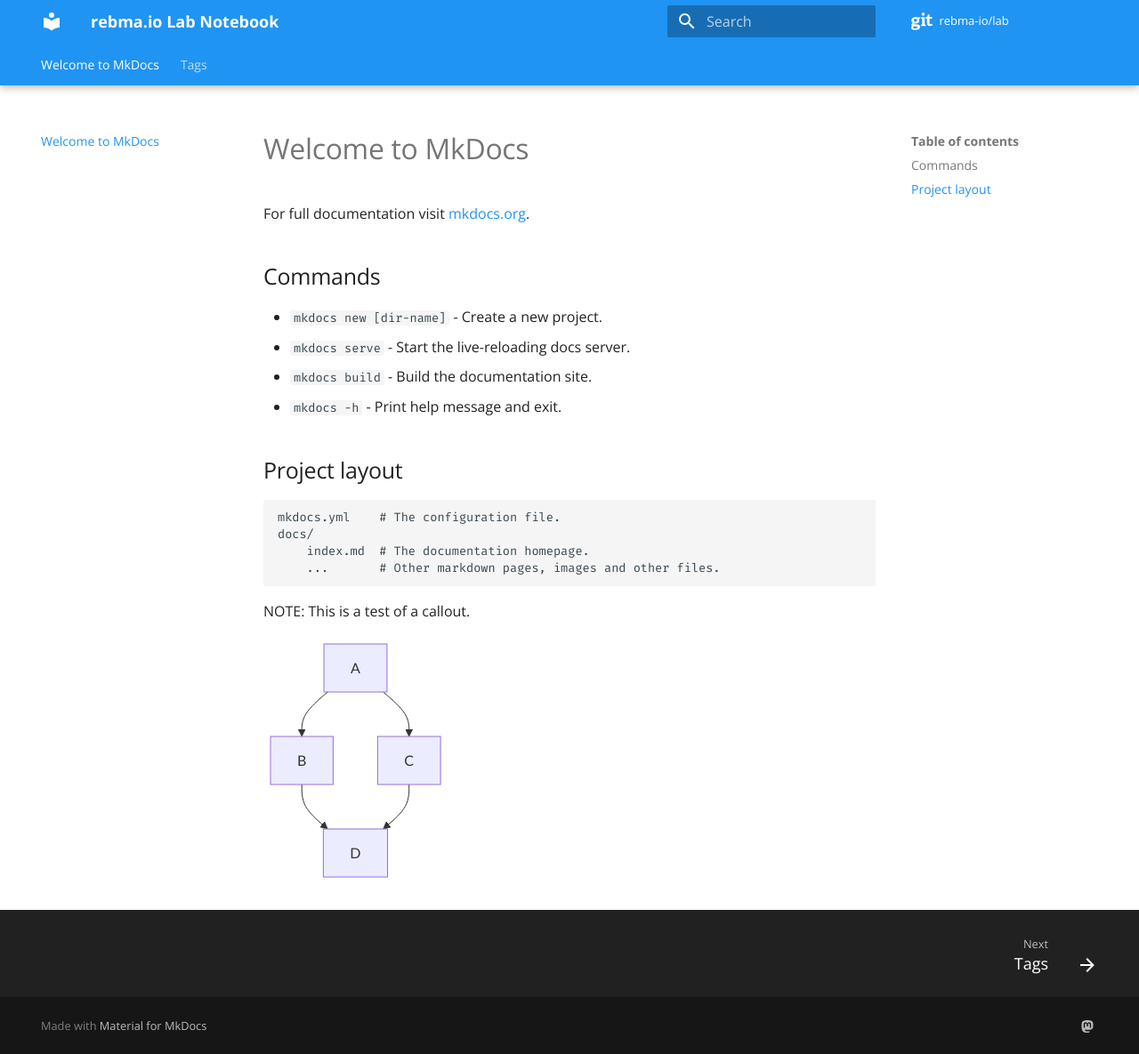
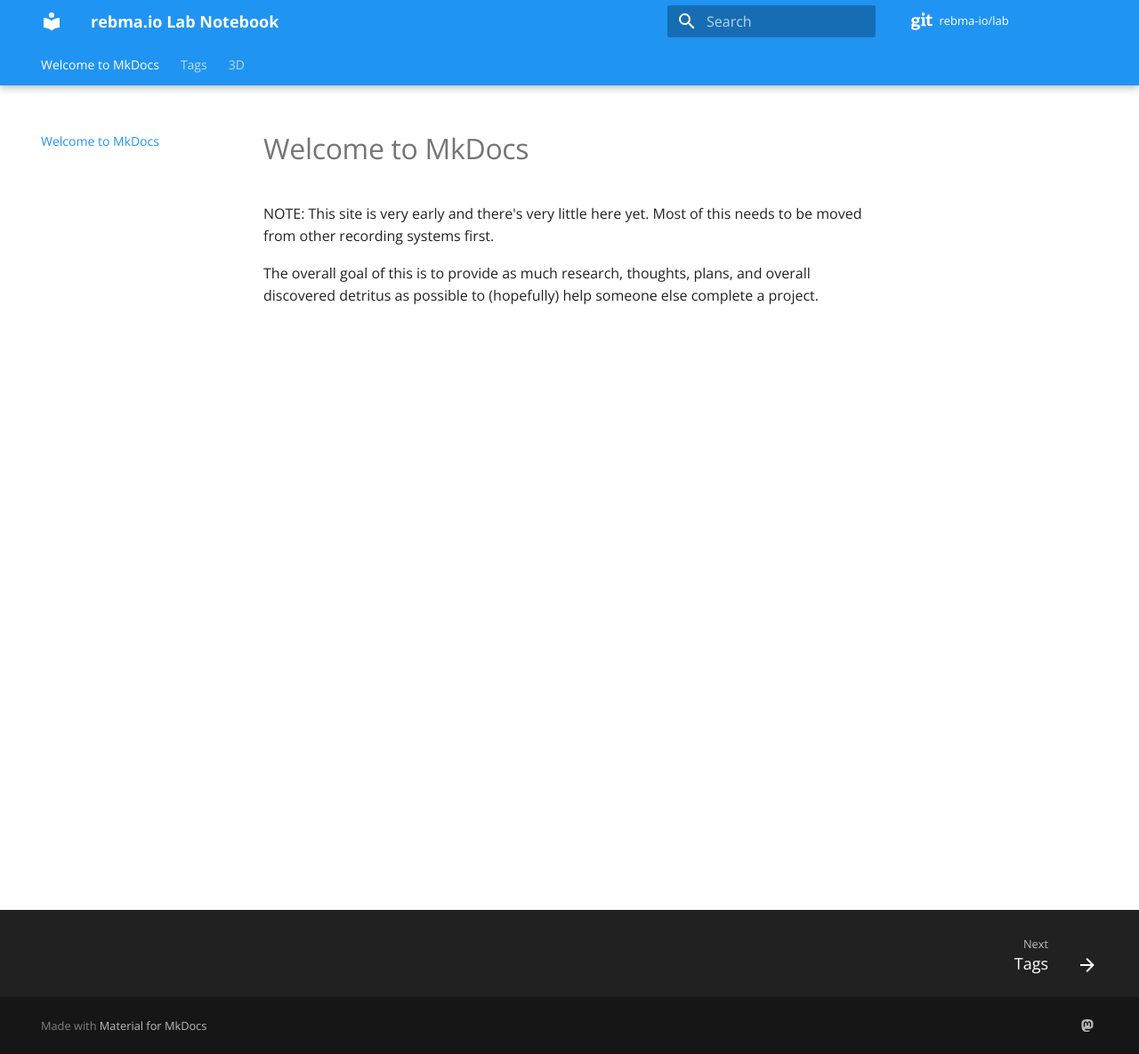
Before and after one commit to rebma-io/lab, an MkDocs documentation site: the page built from docs/index.md, in a window 1280 px wide and 1185 px high. Shown: the whole window at 89% size. Built offline with MkDocs 1.6.1 and Material for MkDocs 9.7.7, drawn with Linux system fonts in a browser that asks for light colours; comment, search, counter and statistics services are not loaded.

Commit message:
Add a tiny bit.

````diff
--- /dev/null
+++ b/docs/3D/index.md
@@ -0,0 +1 @@
+# 3D Printing
--- a/docs/index.md
+++ b/docs/index.md
@@ -1,27 +1,8 @@
 # Welcome to MkDocs
 
-For full documentation visit [mkdocs.org](https://www.mkdocs.org).
+NOTE: This site is very early and there's very little here yet. Most of this
+needs to be moved from other recording systems first.
 
-## Commands
-
-* `mkdocs new [dir-name]` - Create a new project.
-* `mkdocs serve` - Start the live-reloading docs server.
-* `mkdocs build` - Build the documentation site.
-* `mkdocs -h` - Print help message and exit.
-
-## Project layout
-
-    mkdocs.yml    # The configuration file.
-    docs/
-        index.md  # The documentation homepage.
-        ...       # Other markdown pages, images and other files.
-
-NOTE: This is a test of a callout.
-
-```mermaid
-graph TD;
-    A-->B;
-    A-->C;
-    B-->D;
-    C-->D;
-```
+The overall goal of this is to provide as much research, thoughts, plans, and
+overall discovered detritus as possible to (hopefully) help someone else
+complete a project.
````
